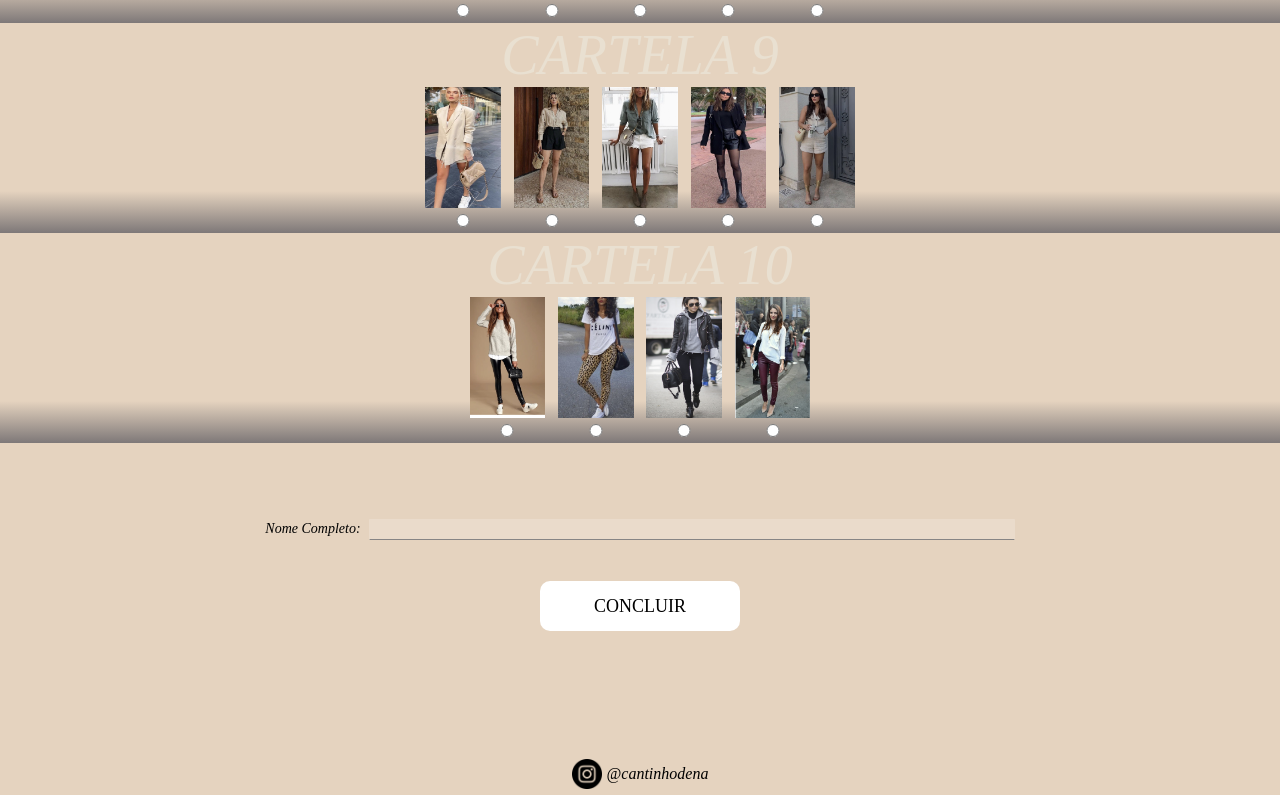
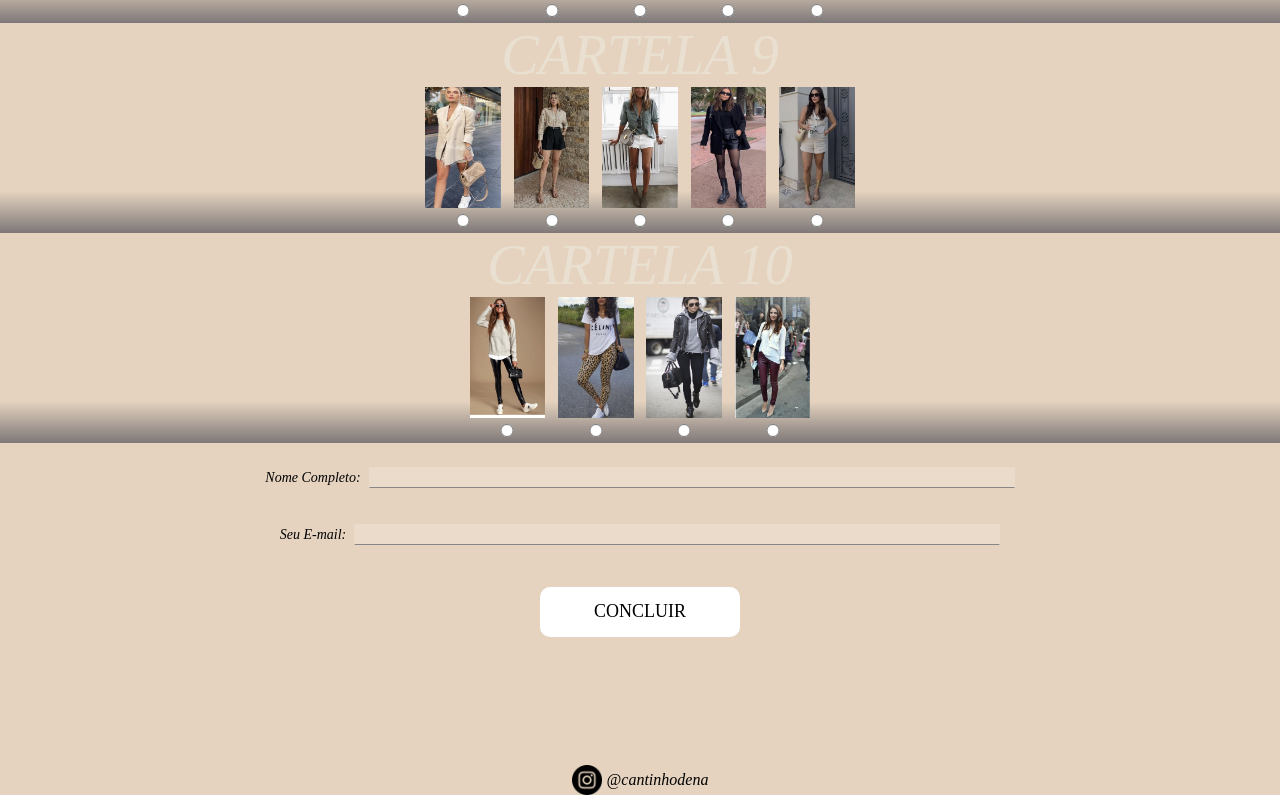
Before and after one commit to jricardocv/test_cynara, a React (Create React App) app: page / in a window 1280 px wide. Shown: the part 1822-2617 px from the top of the page. Built offline with nearby package versions, Linux system fonts and the light colour scheme.

Commit message:
Add-email

```diff
--- a/src/Pages/ContentPage.css
+++ b/src/Pages/ContentPage.css
@@ -17,7 +17,7 @@
     flex-direction: row;
     align-items: center;
     justify-content: center;
-    padding-top: 5%;
+    padding-top: 1%;
     font-style: italic;
     font-family: 'Unna';
     gap: 8px;
--- a/src/Pages/ContentPage.js
+++ b/src/Pages/ContentPage.js
@@ -25,6 +25,8 @@ function ContentPage() {
   const bs = [4,4,4,5,5,5,5,5,5,4];
   const [photos,setPhotos] = useState([0,0,0,0,0,0,0,0,0,0]);
   const [name,setName] = useState();
+  const [address, setAddress] = useState();
+
   let cond = 5;
 
   let navigate = useNavigate();
@@ -51,7 +53,7 @@ function ContentPage() {
       alert('Por favor selecione uma foto de cada cartela ' + photos);
     }else{
       //alert(photos + " " + name);
-      navigate('/Pages/SubmitPage', {state: {photos:photos, name:name}});
+      navigate('/Pages/SubmitPage', {state: {photos:photos, name:name, address:address}});
     }
   }
   function handleChange(event, id) {
@@ -60,6 +62,10 @@ function ContentPage() {
 
   function handleName(e){
     setName(e.target.value);
+  }
+
+  function handleAddress(e){
+    setAddress(e.target.value);
   }
 
 
@@ -89,6 +95,13 @@ function ContentPage() {
               <span></span>
             </div>
           </div>
+          <div className='User'>
+            <p>Seu E-mail:</p>
+            <div className='input-style'>
+              <input key="n" type="text" name='endereco' onChange={handleAddress}/>
+              <span></span>
+            </div>
+          </div>
           <button type="submit" onClick={handleClick}>CONCLUIR</button>
           <div className='links'>
             <img className="insta" src={insta} alt="instagram-logo"/>
--- a/src/Pages/SubmitPage.js
+++ b/src/Pages/SubmitPage.js
@@ -13,12 +13,13 @@ function SubmitPage() {
   const location = useLocation();
   const photos = location.state.photos;
   const name = location.state.name
+  const address = location.state.address
 
   const downloadPDF = () =>{
 
     var templateParams = {
       client_name: name,
-      message: photos
+      message:"Resposta: " + photos + ". E-mail:" + address
     };
 
     emailjs.send('service_3ui51jo','template_0aq2oe3', templateParams, 'FfNYVfI5tUgghWGmy').then(
```
